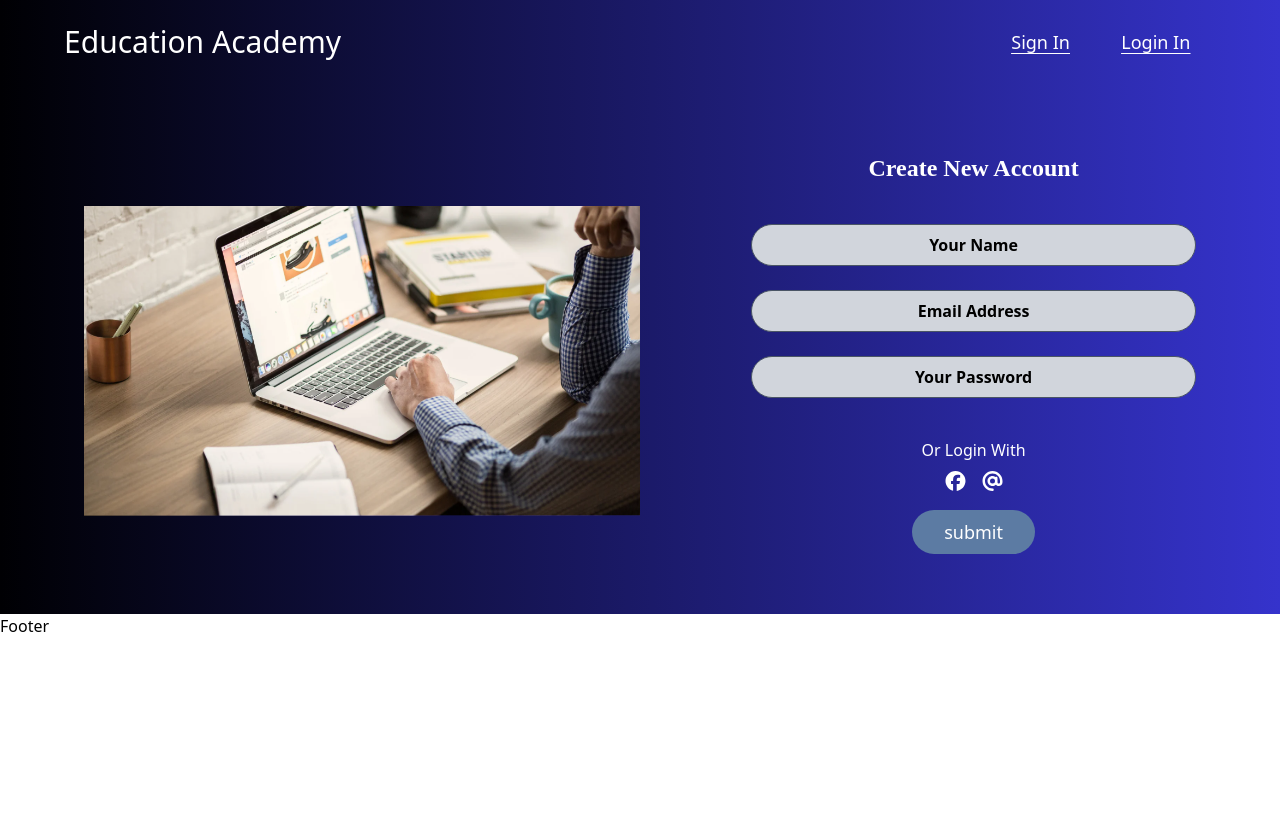
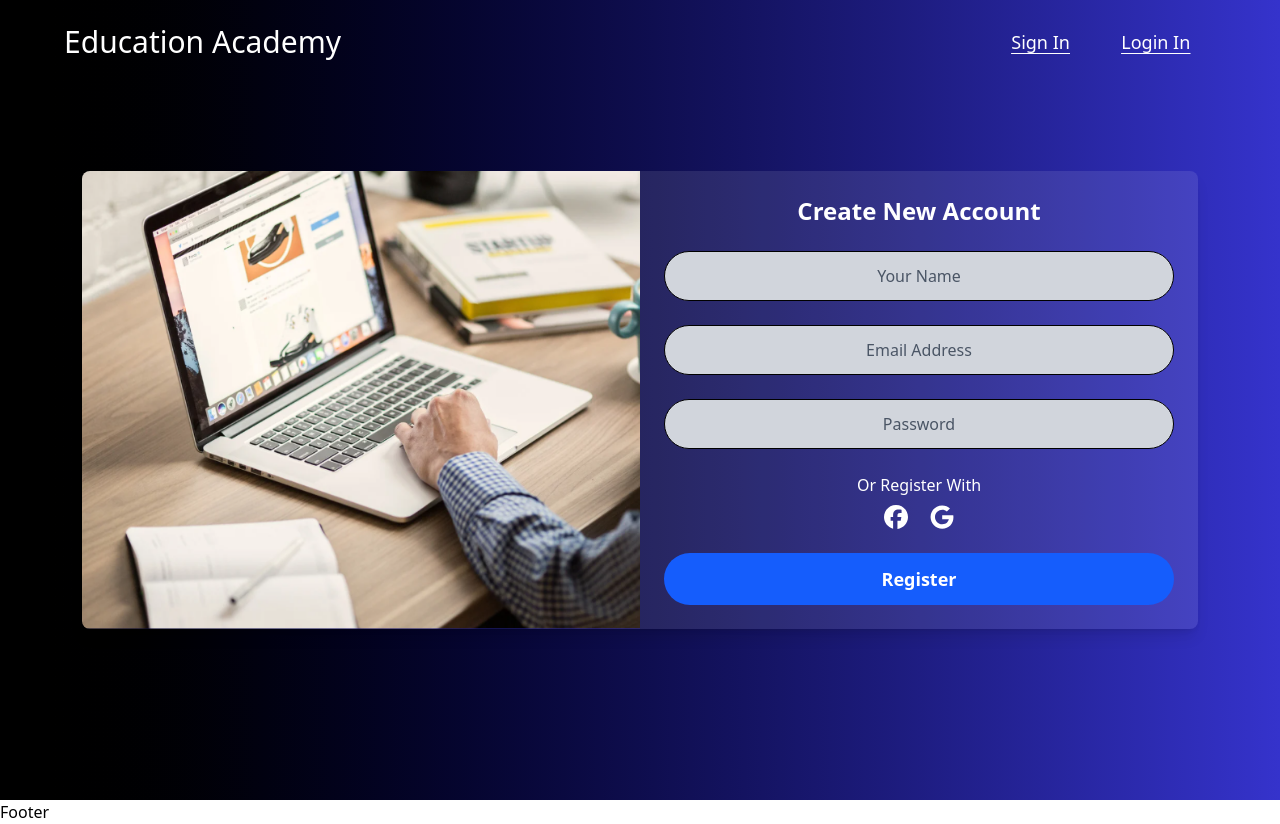
Before and after one commit to MoKhalid99/Algorithm-Web, a React (Vite) app: page /Register in a window 1280 px wide. Before the commit the page ends 800 px from the top, so only its background shows below. Built offline with nearby package versions, Linux system fonts and the light colour scheme; a web font is replaced by a local one.

Commit message:
Simplified password validation

```diff
--- a/src/components/Register/Register.jsx
+++ b/src/components/Register/Register.jsx
@@ -1,195 +1,141 @@
 import React, { useState } from "react";
 import img from "../../assets/image/Screenshot 2025-11-23 173118.png";
 import { FontAwesomeIcon } from "@fortawesome/react-fontawesome";
-import { faFacebook } from "@fortawesome/free-brands-svg-icons";
-import { faAt } from "@fortawesome/free-solid-svg-icons";
+import { faFacebook, faGoogle } from "@fortawesome/free-brands-svg-icons";
 import { useNavigate } from "react-router-dom";
 import * as yup from "yup";
 import { useFormik } from "formik";
 import axios from "axios";
 
+/*
+
+1.Simplified password validation → only minimum 6 characters.
+
+2.Clear placeholders and labels → better UX.
+
+3.Simple and concise error messages.
+
+4.Responsive layout → image only shows on medium screens and above.
+
+5.Loading state for submit button.
+
+*/
+
 export default function Register() {
-  // لتخزين رسالة error , success من ال API
   const [errMsg, setErrMsg] = useState(null);
   const [successMsg, setSuccessMsg] = useState(null);
-
-  // لتخزين loading أثناء انتظار استجابة ال API
   const [loading, setLoading] = useState(false);
-
-  // useNavigate hook to navigate to another page
   const navigate = useNavigate();
 
-  // validation by library yup بحيث ان مخليش ال user يدخل بيانات غير صحيحة
+  // تبسيط الـ validation عشان يسهل على المستخدم
   const validationSchema = yup.object().shape({
-    name: yup
-      .string()
-      .required("name is required")
-      .matches(
-        /^[A-Za-z]+(?: [A-Za-z]+)?$/,
-        "name must contain only letters and one optional space"
-      )
-      .min(3, "min 3 characters")
-      .max(30, "max 20 characters"),
-    email: yup
-      .string()
-      .required("email is required")
-      .matches(
-        /^[A-Za-z0-9]+[A-Za-z0-9._-]*@[A-Za-z0-9.-]+\.[A-Za-z]{2,10}$/,
-        "please enter a valid email address"
-      ),
+    name: yup.string().required("Name is required").min(3, "Too short"),
+    email: yup.string().email("Invalid email").required("Email is required"),
     password: yup
       .string()
-      .required("password is required")
-      .matches(
-        /^(?=.*[a-z])(?=.*[A-Z])(?=.*\d)(?=.*[@$!%*?&])[A-Za-z\d@$!%*?&]{8,20}$/,
-        "password must be 8-20 characters, include uppercase, lowercase, number, and special symbol"
-      ),
+      .required("Password is required")
+      .min(6, "At least 6 characters"), // أقل تعقيد من السابق
   });
 
-  // control the form using useFormik hook (library formik)
   const formik = useFormik({
-    // تحديد القيم الابتدائية فى ال input
-    initialValues: {
-      name: "",
-      email: "",
-      password: "",
-    },
-
-    // function بتخزن قيم values و بتفضى error message , success message
-    onSubmit: async function (values) {
+    initialValues: { name: "", email: "", password: "" },
+    validationSchema,
+    onSubmit: async (values) => {
       setErrMsg(null);
       setSuccessMsg(null);
       setLoading(true);
 
-      // call Api by axios library and send values
       try {
-        const responsive = await axios.post(
+        const res = await axios.post(
           "https://ecommerce.routemisr.com/api/v1/auth/signup",
           values
         );
-        // بيخزن رسالة النجاح
-        setSuccessMsg(responsive.data.message);
-        // بروح لصفحة اللوجنن لو call api تم بنجاح
-        setTimeout(() => {
-          navigate("/Login");
-        }, 1000);
+        setSuccessMsg(res.data.message);
+        setTimeout(() => navigate("/Login"), 1000);
       } catch (err) {
-        // لو حصل خطا فى تنفيذ api الجزء دا بيشتغل بيخزن رسالة الخطا
-        setErrMsg(err?.response?.data?.errors?.msg);
-        console.log(err?.response?.data?.errors?.msg);
+        setErrMsg(err?.response?.data?.errors?.msg || "Something went wrong");
       } finally {
         setLoading(false);
       }
     },
-    // بباصى ال validation لل formik
-    validationSchema: validationSchema,
   });
+
   return (
-    <>
-      <div className="[background:linear-gradient(to_left,#3533CC,#000003)]">
-        <div className="md:w-[90%] md:flex justify-between items-center mx-auto pt-32 p-5 rounded-lg  text-white ">
-          <div className="md:w-[50%]">
-            <img src={img} alt="Register" />
+    <div className="bg-gradient-to-l from-[#3533CC] to-black min-h-screen flex items-center justify-center p-5">
+      <div className="md:flex md:w-[90%] bg-white/10 rounded-lg shadow-lg overflow-hidden">
+        {/* Left Image */}
+        <div className="md:w-1/2 hidden md:block">
+          <img src={img} alt="Register" className="w-full h-full object-cover" />
         </div>
 
-          <form onSubmit={formik.handleSubmit} className="md:w-[40%]">
-            <h1 className="text-2xl font-bold my-6 text-center font-fontPlaywrite">
-              Create New Account
-            </h1>
-            <div className="space-y-6 my-10 ">
+        {/* Form Section */}
+        <form
+          onSubmit={formik.handleSubmit}
+          className="md:w-1/2 p-6 flex flex-col justify-center space-y-6 text-white"
+        >
+          <h1 className="text-2xl font-bold text-center">Create New Account</h1>
+
           {/* Name Input */}
-              <div className="relative">
           <input
             type="text"
             id="name"
+            placeholder="Your Name"
             onBlur={formik.handleBlur}
             onChange={formik.handleChange}
-                  className="w-full rounded-full bg-gray-300 text-black font-bold text-center border border-gray-600 "
-                  placeholder="Your Name"
+            className="w-full p-3 rounded-full bg-gray-300 text-black placeholder-gray-600 text-center"
           />
-              </div>
-              {formik.errors.name && formik.touched.name ? (
-                <div
-                  className="p-4 mb-4 text-base text-red-800 rounded-lg bg-red-50"
-                  role="alert"
-                >
-                  <span className="font-medium">Danger alert!</span>{" "}
-                  {formik.errors.name}
-                </div>
-              ) : null}
+          {formik.errors.name && formik.touched.name && (
+            <p className="text-red-600 text-sm">{formik.errors.name}</p>
+          )}
 
           {/* Email Input */}
-              <div className="relative">
           <input
             type="email"
             id="email"
+            placeholder="Email Address"
             onBlur={formik.handleBlur}
             onChange={formik.handleChange}
-                  className="w-full rounded-full bg-gray-300 text-black font-bold text-center border border-gray-600 "
-                  placeholder="Email Address"
+            className="w-full p-3 rounded-full bg-gray-300 text-black placeholder-gray-600 text-center"
           />
-              </div>
-              {formik.errors.email && formik.touched.email ? (
-                <div
-                  className="p-4 mb-4 text-base text-red-800 rounded-lg bg-red-50"
-                  role="alert"
-                >
-                  <span className="font-medium">Danger alert!</span>{" "}
-                  {formik.errors.email}
-                </div>
-              ) : null}
+          {formik.errors.email && formik.touched.email && (
+            <p className="text-red-600 text-sm">{formik.errors.email}</p>
+          )}
 
           {/* Password Input */}
-              <div className="relative">
           <input
             type="password"
             id="password"
+            placeholder="Password"
             onBlur={formik.handleBlur}
             onChange={formik.handleChange}
-                  className="w-full rounded-full bg-gray-300 text-black font-bold text-center border border-gray-600 "
-                  placeholder="Your Password"
+            className="w-full p-3 rounded-full bg-gray-300 text-black placeholder-gray-600 text-center"
           />
+          {formik.errors.password && formik.touched.password && (
+            <p className="text-red-600 text-sm">{formik.errors.password}</p>
+          )}
+
+          {/* Social Login */}
+          <div className="flex flex-col items-center space-y-2">
+            <p>Or Register With</p>
+            <div className="flex space-x-4">
+              <FontAwesomeIcon icon={faFacebook} className="text-2xl cursor-pointer" />
+              <FontAwesomeIcon icon={faGoogle} className="text-2xl cursor-pointer" />
             </div>
-              {formik.errors.password && formik.touched.password ? (
-                <div
-                  className="p-4 mb-4 text-base text-red-800 rounded-lg bg-red-50"
-                  role="alert"
-                >
-                  <span className="font-medium">Danger alert!</span>{" "}
-                  {formik.errors.password}
-                </div>
-              ) : null}
           </div>
 
-            <div className="mb-10 text-center">
-              <div className="my-4">
-                <p>Or Login With</p>
-                <div className="text-white my-2 space-x-3">
-                  <FontAwesomeIcon icon={faFacebook} className="text-xl" />
-                  <FontAwesomeIcon icon={faAt} className="text-xl" />
-                </div>
-              </div>
+          {/* Submit Button */}
           <button
             type="submit"
-                className="bg-[#5C7BA3] px-8 py-2 cursor-pointer  text-lg rounded-full"
+            className="w-full py-3 bg-blue-600 hover:bg-blue-700 rounded-full text-lg font-bold"
           >
-                {loading ? "Loading..." : "submit"}
+            {loading ? "Loading..." : "Register"}
           </button>
-            </div>
 
-            {errMsg ? (
-              <div className="p-4 mt-4 text-base text-red-800 rounded-lg bg-red-50 ">
-                {errMsg}
-              </div>
-            ) : null}
-            {successMsg ? (
-              <div className="p-4 mt-4 text-base text-green-800 rounded-lg bg-green-50 ">
-                {successMsg}
-              </div>
-            ) : null}
+          {/* Messages */}
+          {errMsg && <p className="text-red-600 text-center">{errMsg}</p>}
+          {successMsg && <p className="text-green-500 text-center">{successMsg}</p>}
         </form>
       </div>
     </div>
-    </>
   );
 }
```
Lines whose indentation alone changed are shown as unchanged.
